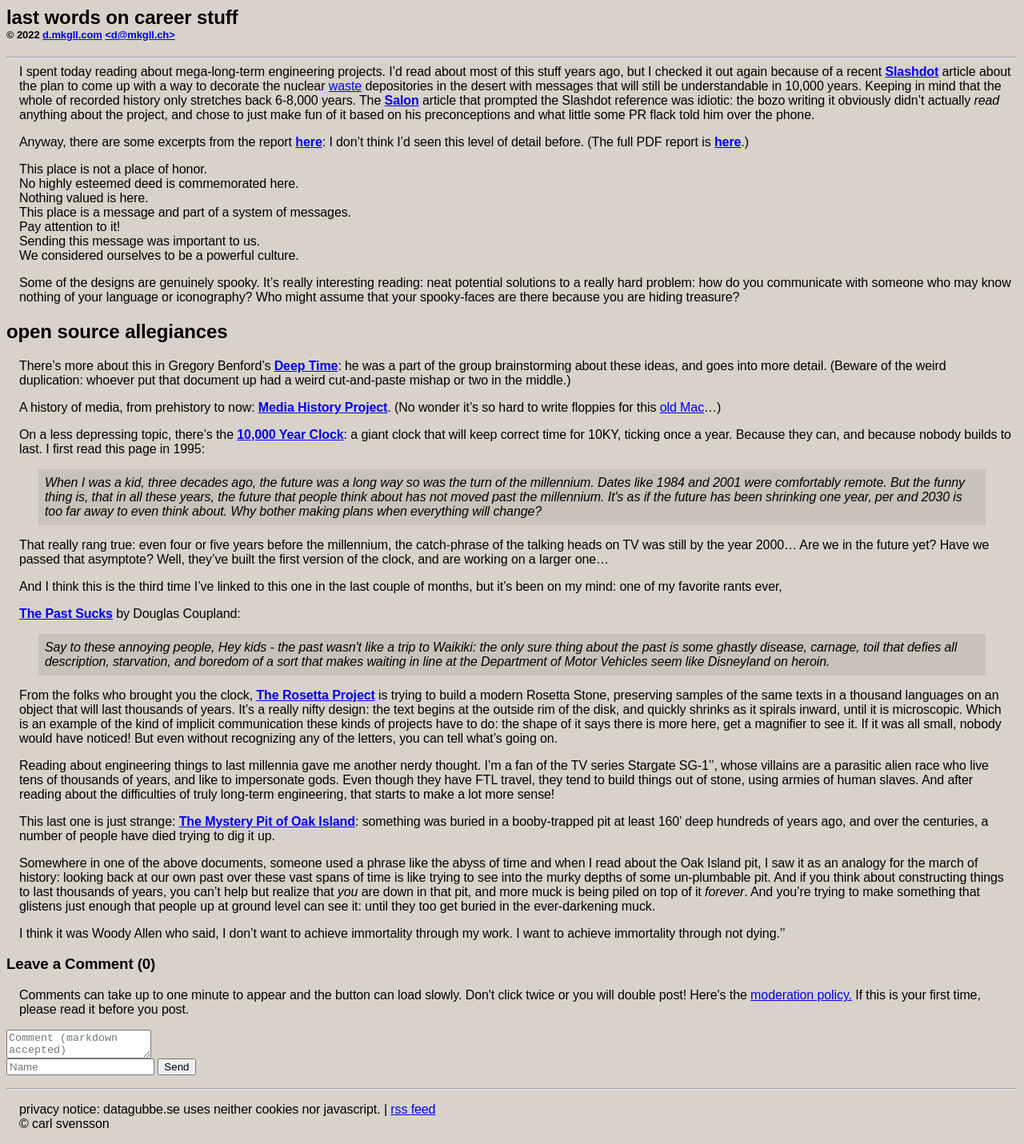
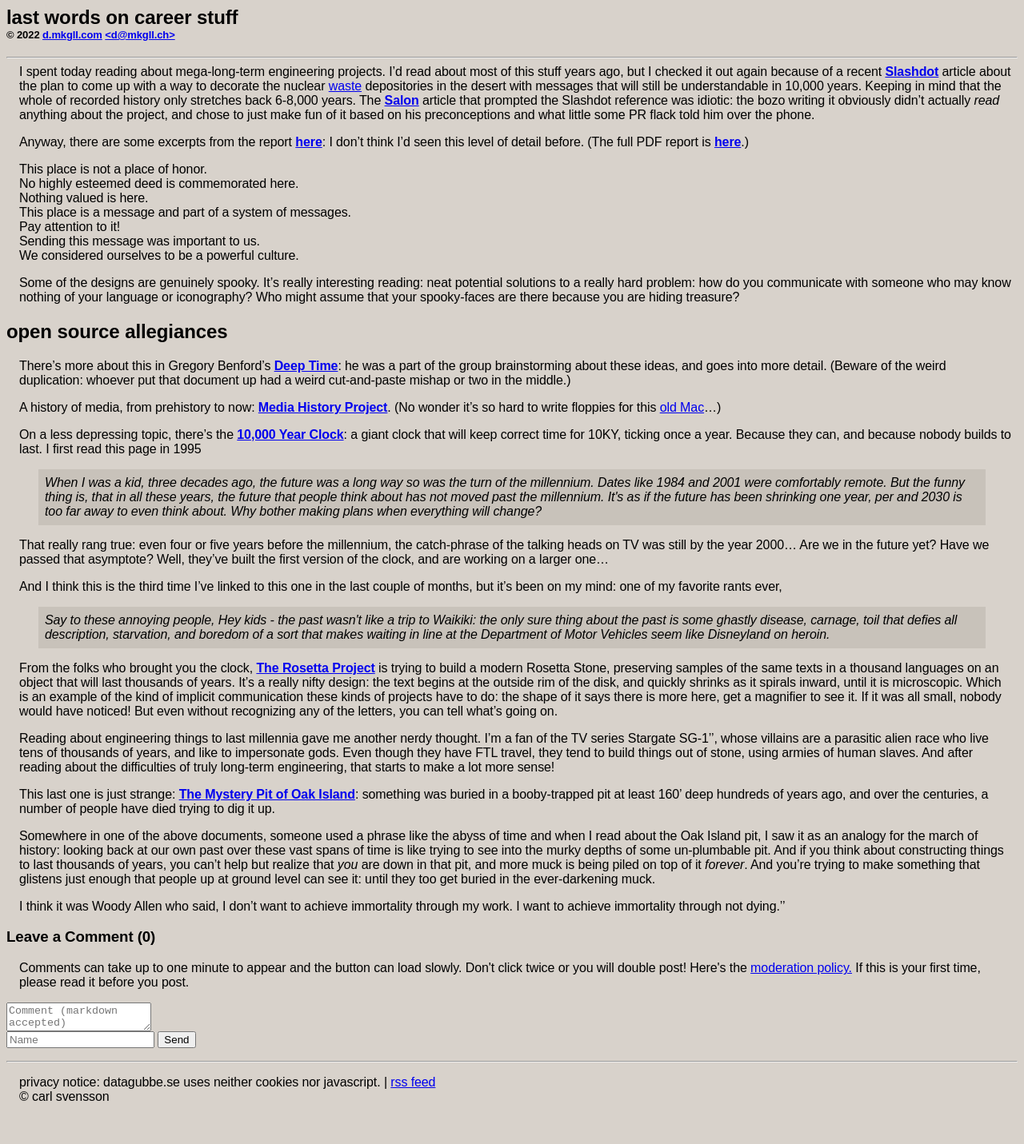
Before and after one commit to dmkgll/dmkgll, a Jekyll site: the page built from test.md, in a window 1280 px wide. Shown: the whole page at 80% size. Built offline with Jekyll 4.4.1, drawn with Linux system fonts in a browser that asks for light colours; after the commit the page ends 1397 px from its top, so only the background shows below that.

Commit message:
Update test.md

```diff
--- a/test.md
+++ b/test.md
@@ -60,7 +60,7 @@ On a less depressing topic, there's the
 <a href="https://web.archive.org/web/20010809171317/http%3A//www.longnow.org/10kclock/clkPurpose.htm"><b>10,000 Year
 Clock</b></a>: a giant clock that will keep correct time for 10KY, ticking
 once a year.  Because they can, and because nobody builds to last.  I
-first read this page in 1995:
+first read this page in 1995
 
 <blockquote><i>When I was a kid, three decades ago, the future was a long way so was the turn of the millennium. Dates like 1984 and 2001
 were comfortably remote.  But the funny thing is, that in all these years, the future that people think about has not moved past the
@@ -74,9 +74,6 @@ clock, and are working on a larger one...
 And I think this is the third time I've linked to this one in the
 last couple of months, but it's been on my mind: one of my favorite
 rants ever,
-
-<a href="https://web.archive.org/web/19970108031014/www.coupland.com/story7.htm">
-<b>The Past Sucks</b></a> by Douglas Coupland:
 
 <blockquote><i>
 Say to these annoying people, Hey kids - the past wasn't like a
```
